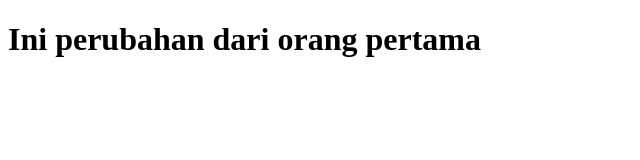
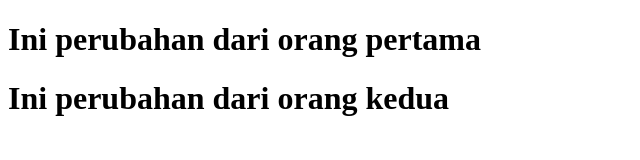
Before and after one commit to velynn2610/Testing-GIt, a plain HTML site: page index.html in a window 1280 px wide. Shown: the whole page, without its empty margins (0-640 px from the left). Drawn offline with Linux system fonts and the light colour scheme.

Commit message:
second commit

```diff
--- a/index.html
+++ b/index.html
@@ -7,5 +7,6 @@
 </head>
 <body>
     <h1>Ini perubahan dari orang pertama</h1>
+    <h1>Ini perubahan dari orang kedua</h1>
 </body>
 </html>
```
